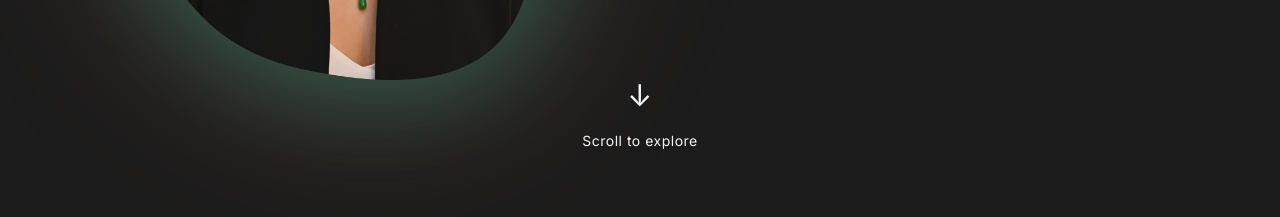
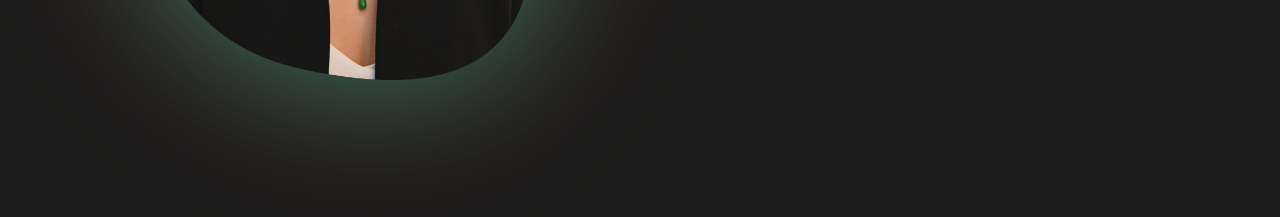
Before and after one commit to anujtaosf/portfolio, a React (Create React App) app: page /hobbies in a window 1280 px wide. Shown: the part 583-800 px from the top of the page. Built offline with nearby package versions, Linux system fonts and the light colour scheme.

Commit message:
dont need this

```diff
--- a/src/pages/Home.jsx
+++ b/src/pages/Home.jsx
@@ -167,37 +167,6 @@ function Home() {
                 </motion.div>
               </motion.div>
             </div>
-
-            {/* Scroll indicator */}
-            <motion.div
-              initial={{ opacity: 0 }}
-              animate={{ opacity: 1 }}
-              transition={{ delay: 1.5, duration: 1 }}
-              style={{
-                position: "absolute",
-                bottom: "var(--spacing-xl)",
-                left: "50%",
-                transform: "translateX(-50%)",
-                textAlign: "center",
-                color: "var(--neutral-light)",
-              }}
-            >
-              <motion.div
-                animate={{ y: [0, 10, 0] }}
-                transition={{ repeat: Infinity, duration: 1.5 }}
-                style={{ fontSize: "var(--text-3xl)" }}
-              >
-                ↓
-              </motion.div>
-              <p
-                style={{
-                  fontSize: "var(--text-sm)",
-                  marginTop: "var(--spacing-xs)",
-                }}
-              >
-                Scroll to explore
-              </p>
-            </motion.div>
           </div>
         </section>
 
```
